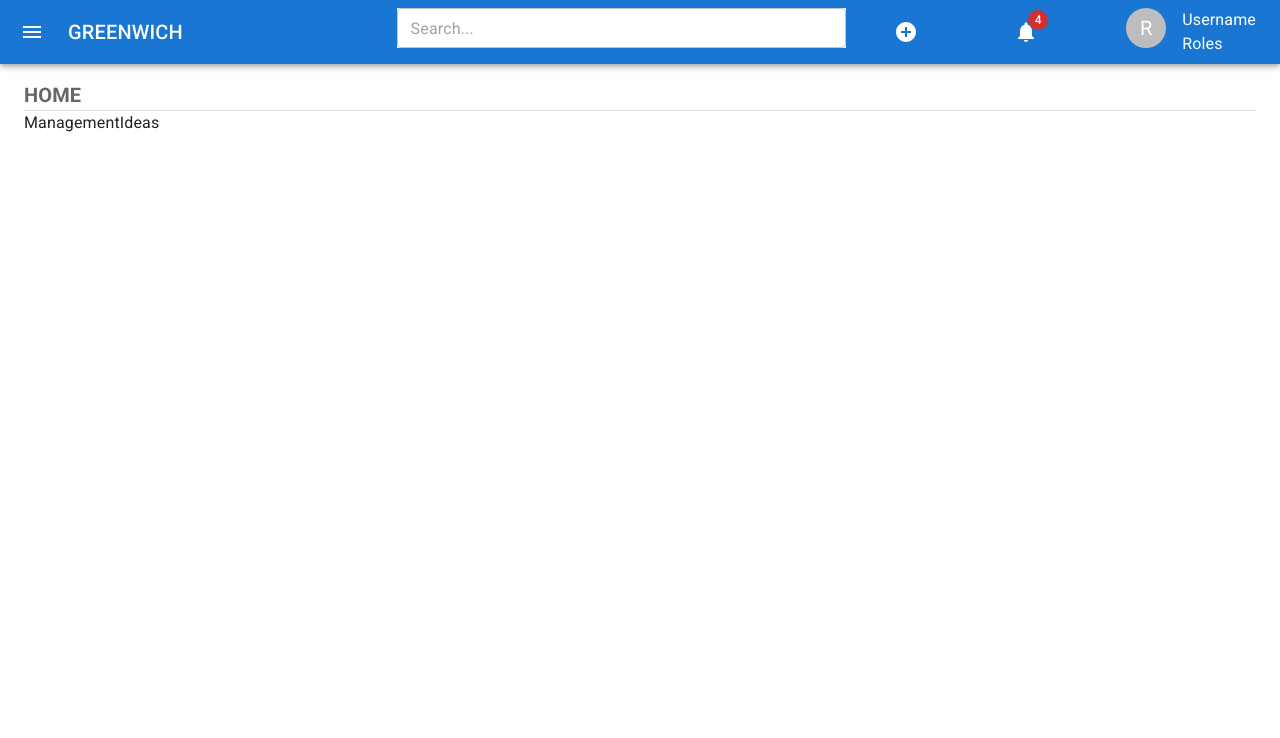
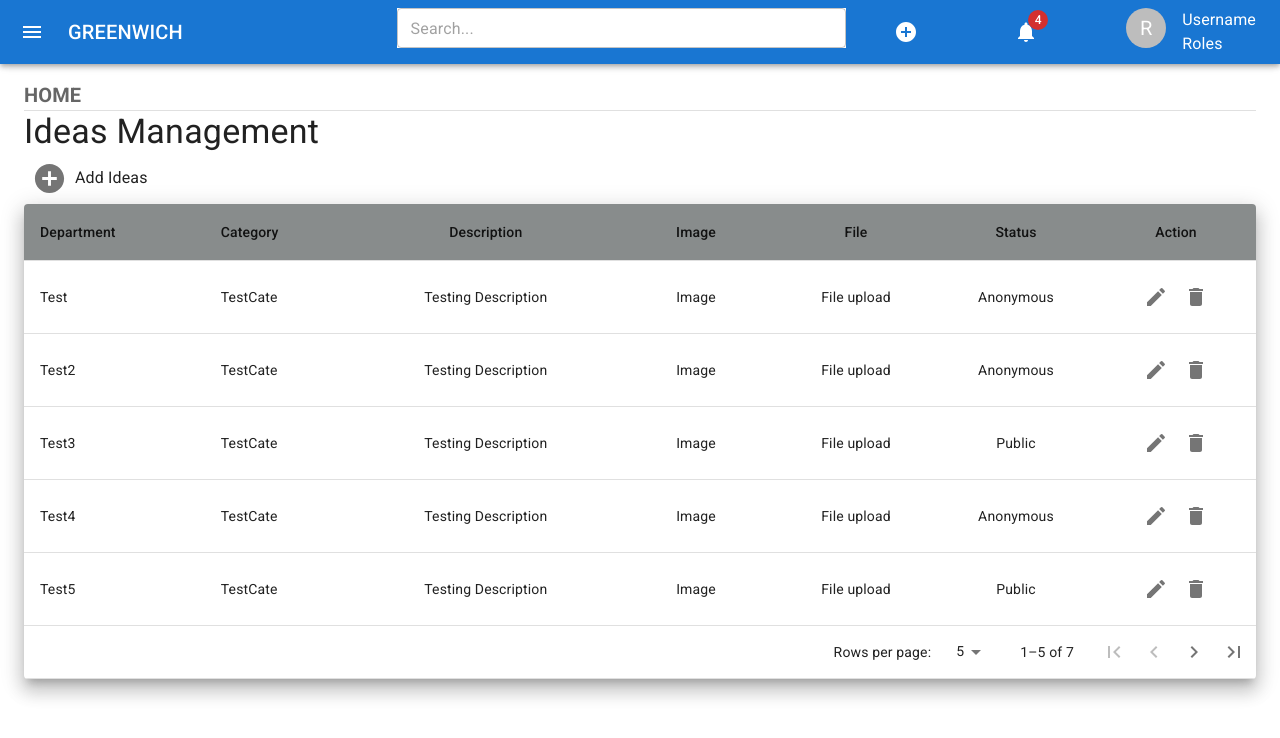
Before and after one commit to vobaloi/EWSD-Squad_Lazy, a React (Create React App) app in the folder FrontEnd/client/: page /home/managementideas in a window 1280 px wide. Shown: the top 738 px of the page. Built offline with nearby package versions, Linux system fonts and the light colour scheme.

Commit message:
add list Ideas page

```diff
--- a/FrontEnd/client/src/components/CategoriesManagement/AddNewCategory/AddNewCategory.js
+++ b/FrontEnd/client/src/components/CategoriesManagement/AddNewCategory/AddNewCategory.js
@@ -58,7 +58,7 @@ const AddNewCategory = () => {
         sx={{ width: "70%", margin: "50px auto", textAlign: "center" }}
       >
         <Box>
-          <h1>Add new department</h1>
+          <h1>Add new Category</h1>
         </Box>
         <form onSubmit={onSubmit}>
           <Box display={"block"}>
--- a/FrontEnd/client/src/components/CategoriesManagement/UpdateCategory.js
+++ b/FrontEnd/client/src/components/CategoriesManagement/UpdateCategory.js
@@ -57,7 +57,7 @@ const UpdateCategory = () => {
             sx={{ width: "70%", margin: "50px auto", textAlign: "center" }}
           >
             <Box>
-              <h1>Update department</h1>
+              <h1>Update category</h1>
             </Box>
             <form onSubmit={onSubmit}>
               <Box display={"block"}>
--- a/FrontEnd/client/src/components/ManagementIdeas/ManagementIdeas.js
+++ b/FrontEnd/client/src/components/ManagementIdeas/ManagementIdeas.js
@@ -1,9 +1,266 @@
-import React from 'react'
+import * as React from "react";
+import PropTypes from "prop-types";
+import { useTheme } from "@mui/material/styles";
+import Box from "@mui/material/Box";
+import Table from "@mui/material/Table";
+import TableBody from "@mui/material/TableBody";
+import TableCell from "@mui/material/TableCell";
+import TableContainer from "@mui/material/TableContainer";
+import TableFooter from "@mui/material/TableFooter";
+import TablePagination from "@mui/material/TablePagination";
+import TableRow from "@mui/material/TableRow";
+import Paper from "@mui/material/Paper";
+import TableHead from "@mui/material/TableHead";
+import IconButton from "@mui/material/IconButton";
+import FirstPageIcon from "@mui/icons-material/FirstPage";
+import KeyboardArrowLeft from "@mui/icons-material/KeyboardArrowLeft";
+import KeyboardArrowRight from "@mui/icons-material/KeyboardArrowRight";
+import LastPageIcon from "@mui/icons-material/LastPage";
+import EditIcon from "@mui/icons-material/Edit";
+import DeleteIcon from "@mui/icons-material/Delete";
+import AddCircleIcon from "@mui/icons-material/AddCircle";
+import { Tooltip, Typography } from "@mui/material";
+
+function TablePaginationActions(props) {
+  const theme = useTheme();
+  const { count, page, rowsPerPage, onPageChange } = props;
+
+  const handleFirstPageButtonClick = (event) => {
+    onPageChange(event, 0);
+  };
+
+  const handleBackButtonClick = (event) => {
+    onPageChange(event, page - 1);
+  };
+
+  const handleNextButtonClick = (event) => {
+    onPageChange(event, page + 1);
+  };
+
+  const handleLastPageButtonClick = (event) => {
+    onPageChange(event, Math.max(0, Math.ceil(count / rowsPerPage) - 1));
+  };
+
+  return (
+    <Box sx={{ flexShrink: 0, ml: 2.5 }}>
+      <IconButton
+        onClick={handleFirstPageButtonClick}
+        disabled={page === 0}
+        aria-label="first page"
+      >
+        {theme.direction === "rtl" ? <LastPageIcon /> : <FirstPageIcon />}
+      </IconButton>
+      <IconButton
+        onClick={handleBackButtonClick}
+        disabled={page === 0}
+        aria-label="previous page"
+      >
+        {theme.direction === "rtl" ? (
+          <KeyboardArrowRight />
+        ) : (
+          <KeyboardArrowLeft />
+        )}
+      </IconButton>
+      <IconButton
+        onClick={handleNextButtonClick}
+        disabled={page >= Math.ceil(count / rowsPerPage) - 1}
+        aria-label="next page"
+      >
+        {theme.direction === "rtl" ? (
+          <KeyboardArrowLeft />
+        ) : (
+          <KeyboardArrowRight />
+        )}
+      </IconButton>
+      <IconButton
+        onClick={handleLastPageButtonClick}
+        disabled={page >= Math.ceil(count / rowsPerPage) - 1}
+        aria-label="last page"
+      >
+        {theme.direction === "rtl" ? <FirstPageIcon /> : <LastPageIcon />}
+      </IconButton>
+    </Box>
+  );
+}
+
+TablePaginationActions.propTypes = {
+  count: PropTypes.number.isRequired,
+  onPageChange: PropTypes.func.isRequired,
+  page: PropTypes.number.isRequired,
+  rowsPerPage: PropTypes.number.isRequired,
+};
+
+function createData(department, category, description, image, file, status) {
+  return { department, category, description, image, file, status };
+}
+
+const rows = [
+  createData(
+    "Test",
+    "TestCate",
+    "Testing Description",
+    "Image",
+    "File upload",
+    "Anonymous"
+  ),
+  createData(
+    "Test2",
+    "TestCate",
+    "Testing Description",
+    "Image",
+    "File upload",
+    "Anonymous"
+  ),
+  createData(
+    "Test3",
+    "TestCate",
+    "Testing Description",
+    "Image",
+    "File upload",
+    "Public"
+  ),
+  createData(
+    "Test4",
+    "TestCate",
+    "Testing Description",
+    "Image",
+    "File upload",
+    "Anonymous"
+  ),
+  createData(
+    "Test5",
+    "TestCate",
+    "Testing Description",
+    "Image",
+    "File upload",
+    "Public"
+  ),
+  createData(
+    "Test6",
+    "TestCate",
+    "Testing Description",
+    "Image",
+    "File upload",
+    "Anonymous"
+  ),
+  createData(
+    "Test7",
+    "TestCate",
+    "Testing Description",
+    "Image",
+    "File upload",
+    "Anonymous"
+  ),
+].sort((a, b) => (a.department < b.department ? -1 : 1));
 
 const ManagementIdeas = () => {
-    return (
-        <div>ManagementIdeas</div>
-    )
-}
+  const [page, setPage] = React.useState(0);
+  const [rowsPerPage, setRowsPerPage] = React.useState(5);
 
-export default ManagementIdeas
+  // Avoid a layout jump when reaching the last page with empty rows.
+  const emptyRows =
+    page > 0 ? Math.max(0, (1 + page) * rowsPerPage - rows.length) : 0;
+
+  const handleChangePage = (event, newPage) => {
+    setPage(newPage);
+  };
+
+  const handleChangeRowsPerPage = (event) => {
+    setRowsPerPage(parseInt(event.target.value, 10));
+    setPage(0);
+  };
+  return (
+    <Box>
+      <Box>
+        <Box>
+          <Typography variant="h4">Ideas Management</Typography>
+        </Box>
+        <Box display={"flex"} alignItems="center">
+          <IconButton>
+            <Tooltip title="Add new user">
+              <AddCircleIcon fontSize="large" />
+            </Tooltip>
+          </IconButton>
+          <Typography>Add Ideas</Typography>
+        </Box>
+      </Box>
+
+      <TableContainer component={Paper} elevation={12}>
+        <Table sx={{}} aria-label="custom pagination table">
+          <TableHead>
+            <TableRow sx={{backgroundColor : "#33393994"}}>
+              <TableCell>Department</TableCell>
+              <TableCell align="left">Category</TableCell>
+              <TableCell align="center">Description</TableCell>
+              <TableCell align="center">Image</TableCell>
+              <TableCell align="center">File</TableCell>
+              <TableCell align="center">Status</TableCell>
+              <TableCell align="center">Action</TableCell>
+            </TableRow>
+          </TableHead>
+          <TableBody>
+            {(rowsPerPage > 0
+              ? rows.slice(page * rowsPerPage, page * rowsPerPage + rowsPerPage)
+              : rows
+            ).map((row) => (
+              <TableRow key={row.department}>
+                <TableCell component="th" scope="row">
+                  {row.department}
+                </TableCell>
+                <TableCell component="th" scope="row">
+                  {row.category}
+                </TableCell>
+                <TableCell component="th" scope="row" align="center">
+                  {row.description}
+                </TableCell>
+                <TableCell style={{ width: 160 }} align="center">
+                  {row.image}
+                </TableCell>
+                <TableCell style={{ width: 160 }} align="center">
+                  {row.file}
+                </TableCell>
+                <TableCell style={{ width: 160 }} align="center">
+                  {row.status}
+                </TableCell>
+                <TableCell style={{ width: 160 }} align="center">
+                  <IconButton>
+                    <EditIcon />
+                  </IconButton>
+                  <IconButton>
+                    <DeleteIcon />
+                  </IconButton>
+                </TableCell>
+              </TableRow>
+            ))}
+            {emptyRows > 0 && (
+              <TableRow style={{ height: 53 * emptyRows }}>
+                <TableCell colSpan={6} />
+              </TableRow>
+            )}
+          </TableBody>
+          <TableFooter>
+            <TableRow>
+              <TablePagination
+                rowsPerPageOptions={[5, 10, 25, { label: "All", value: -1 }]}
+                count={rows.length}
+                rowsPerPage={rowsPerPage}
+                page={page}
+                SelectProps={{
+                  inputProps: {
+                    "aria-label": "rows per page",
+                  },
+                  native: true,
+                }}
+                onPageChange={handleChangePage}
+                onRowsPerPageChange={handleChangeRowsPerPage}
+                ActionsComponent={TablePaginationActions}
+              />
+            </TableRow>
+          </TableFooter>
+        </Table>
+      </TableContainer>
+    </Box>
+  );
+};
+
+export default ManagementIdeas;
--- a/FrontEnd/client/src/components/ManagementUsers/ManagementsUsers.js
+++ b/FrontEnd/client/src/components/ManagementUsers/ManagementsUsers.js
@@ -165,7 +165,6 @@ export default function CustomPaginationActionsTable() {
                                     {row.status == 0 ? <Typography sx={{ color: 'red' }}>Not Active</Typography> : <Typography color={{ color: 'green' }}>Active</Typography>}
                                 </TableCell>
                                 <TableCell style={{ width: 160 }} align="right">
-
                                 </TableCell>
                             </TableRow>
                         ))}
```
